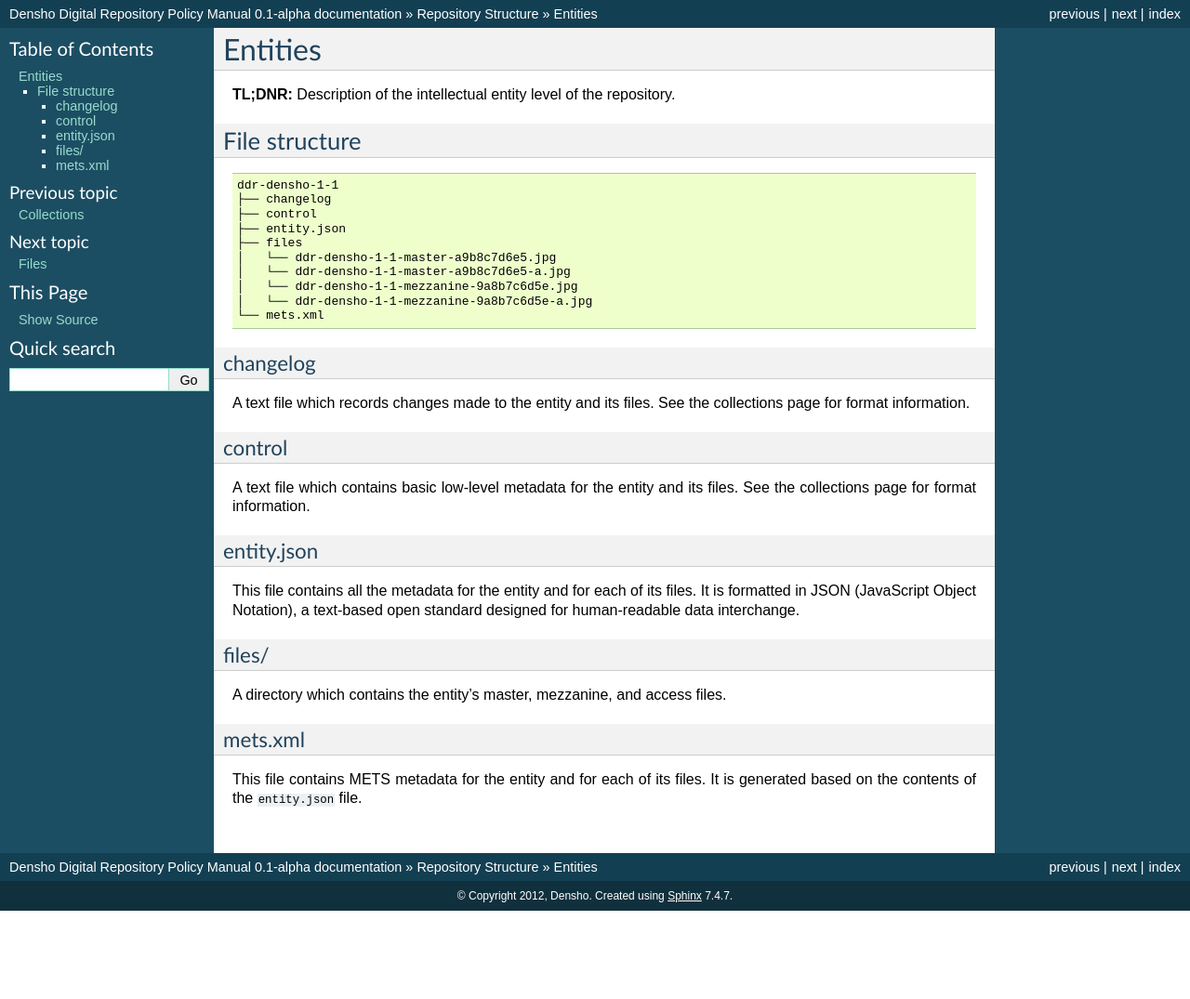
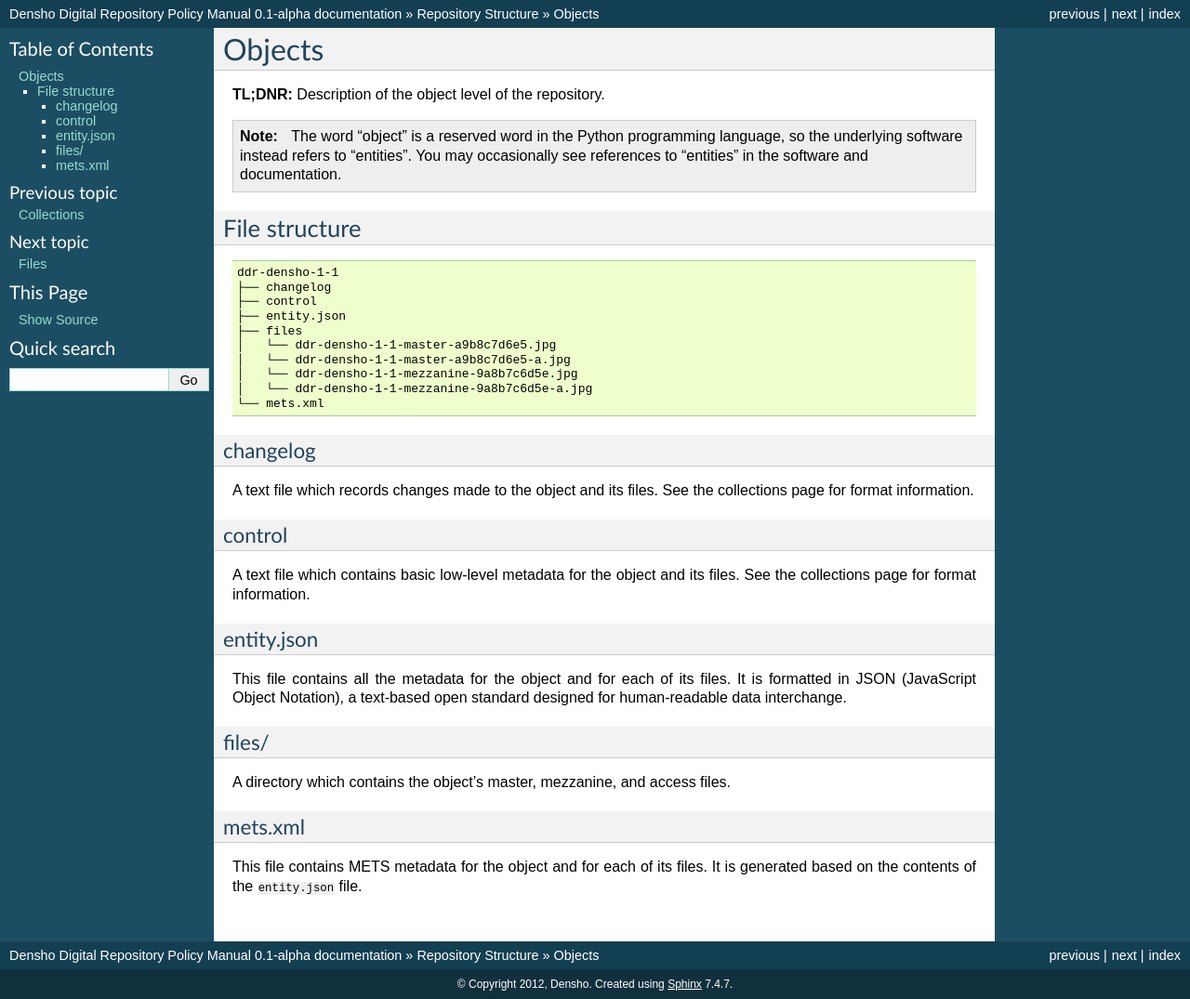
Before and after one commit to denshoproject/ddr-manual, a Sphinx documentation site: the page built from source/structure/objects.rst, in a window 1280 px wide. Shown: the whole page at 93% size. Built offline with Sphinx 7.4.7, drawn with Linux system fonts in a browser that asks for light colours; before the commit the page ends 980 px from its top, so only the background shows below that.

Commit message:
replaced refernces to "entity" with the archival-standard "object"

```diff
--- a/source/structure/collections.rst
+++ b/source/structure/collections.rst
@@ -35,8 +35,7 @@ File structure
 changelog
 --------------------
 
-A text file which records changes made to the entity and its files.
-See the collections page for format information.
+A text file which records changes made to the collection and its files.
 
 
 
--- a/source/structure/files.rst
+++ b/source/structure/files.rst
@@ -75,7 +75,7 @@ Naming convention
 ====================
 ::
 
-    {REPOSITORY}-{ORGANIZATION}-{COLLECTION}-{ENTITY}-{ROLE}-{HASH}[-{APPEND}].{EXTENSION}
+    {REPOSITORY}-{ORGANIZATION}-{COLLECTION}-{OBJECT}-{ROLE}-{HASH}[-{APPEND}].{EXTENSION}
 
 REPOSITORY
     Keyword for the repository in which this file resides.  Ex: `ddr`.
@@ -86,8 +86,8 @@ ORGANIZATION
 COLLECTION
     ID number of the collection to which the file belongs.  Ex: `42`.
 
-ENTITY
-    ID number of the entity with which the file is associated.  Ex: `56`.
+OBJECT
+    ID number of the object with which the file is associated.  Ex: `56`.
 
 ROLE
     Keyword for the role.  Ex: `master` or `mezzanine`.
--- a/source/structure/index.rst
+++ b/source/structure/index.rst
@@ -10,5 +10,5 @@ Repository Structure
    repository
    organizations
    collections
-   entities
+   objects
    files
--- a/source/structure/entities.rst
+++ b/source/structure/objects.rst
@@ -1,11 +1,15 @@
 .. _structure:
 
-========
-Entities
-========
+=======
+Objects
+=======
 
 
-**TL;DNR:** Description of the intellectual entity level of the repository.
+**TL;DNR:** Description of the object level of the repository.
+
+.. note::
+    The word "object" is a reserved word in the Python programming language, so the underlying software instead refers to "entities".  You may occasionally see references to "entities" in the software and documentation.
+
 
 
 
@@ -30,7 +34,7 @@ File structure
 changelog
 --------------------
 
-A text file which records changes made to the entity and its files.
+A text file which records changes made to the object and its files.
 See the collections page for format information.
 
 
@@ -38,7 +42,7 @@ See the collections page for format information.
 control
 --------------------
 
-A text file which contains basic low-level metadata for the entity and its files.
+A text file which contains basic low-level metadata for the object and its files.
 See the collections page for format information.
 
 
@@ -46,7 +50,7 @@ See the collections page for format information.
 entity.json
 --------------------
 
-This file contains all the metadata for the entity and for each of its files.
+This file contains all the metadata for the object and for each of its files.
 It is formatted in JSON (JavaScript Object Notation), a text-based open standard designed for human-readable data interchange.
 
 
@@ -54,12 +58,12 @@ It is formatted in JSON (JavaScript Object Notation), a text-based open standard
 files/
 --------------------
 
-A directory which contains the entity's master, mezzanine, and access files.
+A directory which contains the object's master, mezzanine, and access files.
 
 
 
 mets.xml
 --------------------
 
-This file contains METS metadata for the entity and for each of its files.
+This file contains METS metadata for the object and for each of its files.
 It is generated based on the contents of the ``entity.json`` file.
```
